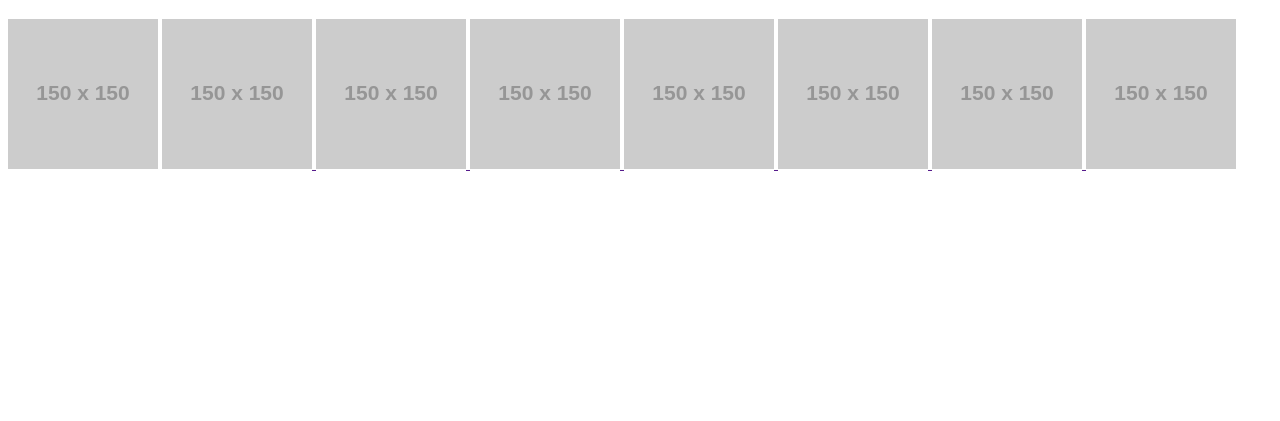
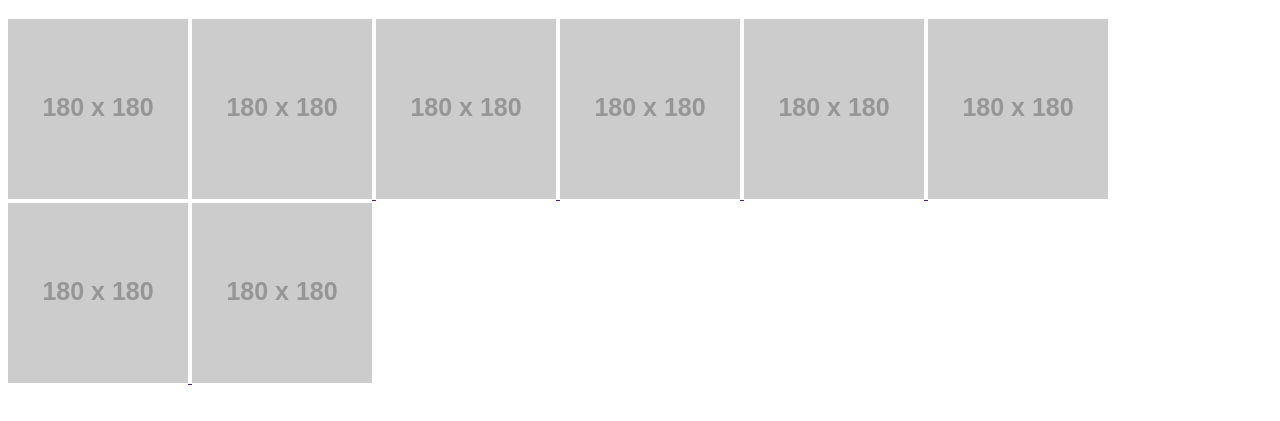
Before and after one commit to Niraj-Amatya/review-website, a plain HTML site: page index.html in a window 1280 px wide. Shown: the part 149-570 px from the top of the page. Drawn offline with Linux system fonts and the light colour scheme; placeholder pictures from the web are drawn by us.

Commit message:
added images

```diff
--- a/index.html
+++ b/index.html
@@ -4,6 +4,7 @@
     <meta charset="UTF-8">
     <meta name="viewport" content="width=device-width, initial-scale=1.0">
     <meta http-equiv="X-UA-Compatible" content="ie=edge">
+    <link rel="stylesheet" href="./src/main.css">
     <title>Document</title>
 </head>
 <body>
@@ -20,29 +21,29 @@
     <h1>
         Blog
     </h1>
-    <section>
+    <section id="blog-container">
         <a href="">
-            <img src="https://via.placeholder.com/150x150" alt=""></a>
+            <img src="https://via.placeholder.com/180x180" alt="blog article preview image"></a>
         <a href="">
-            <img src="https://via.placeholder.com/150x150" alt="">
+            <img src="https://via.placeholder.com/180x180" alt="blog article preview image">
         </a>
         <a href="">
-            <img src="https://via.placeholder.com/150x150" alt="">
+            <img src="https://via.placeholder.com/180x180" alt="blog article preview image">
         </a>
         <a href="">
-            <img src="https://via.placeholder.com/150x150" alt="">
+            <img src="https://via.placeholder.com/180x180" alt="blog article preview image">
         </a>
         <a href="">
-            <img src="https://via.placeholder.com/150x150" alt="">
+            <img src="https://via.placeholder.com/180x180" alt="blog article preview image">
         </a>
         <a href="">
-            <img src="https://via.placeholder.com/150x150" alt="">
+            <img src="https://via.placeholder.com/180x180" alt="blog article preview image">
         </a>
         <a href="">
-            <img src="https://via.placeholder.com/150x150" alt="">
+            <img src="https://via.placeholder.com/180x180" alt="blog article preview image">
         </a>
         <a href="">
-            <img src="https://via.placeholder.com/150x150" alt="">
+            <img src="https://via.placeholder.com/180x180" alt="blog article preview image">
         </a>
     </section>
 </body>
```
Also changed, not shown: src/_blogcontaner.scss (added).
